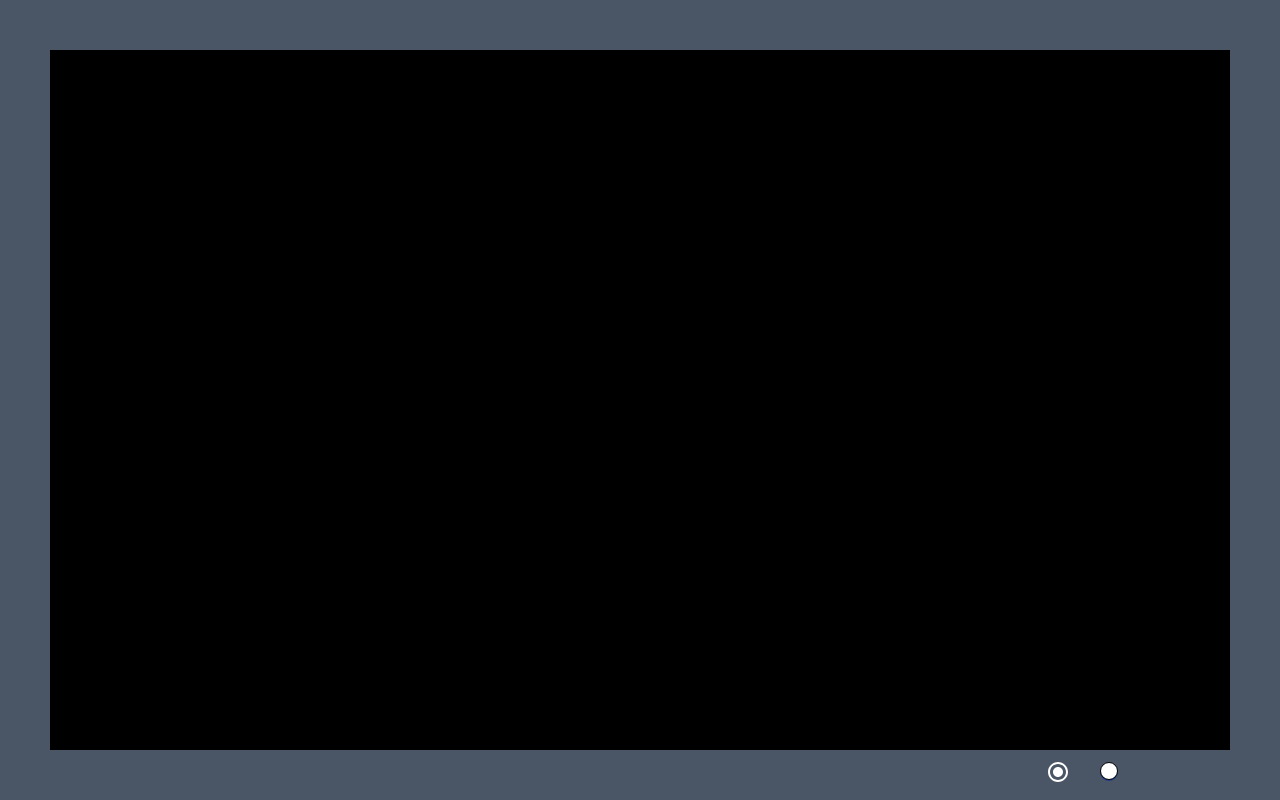
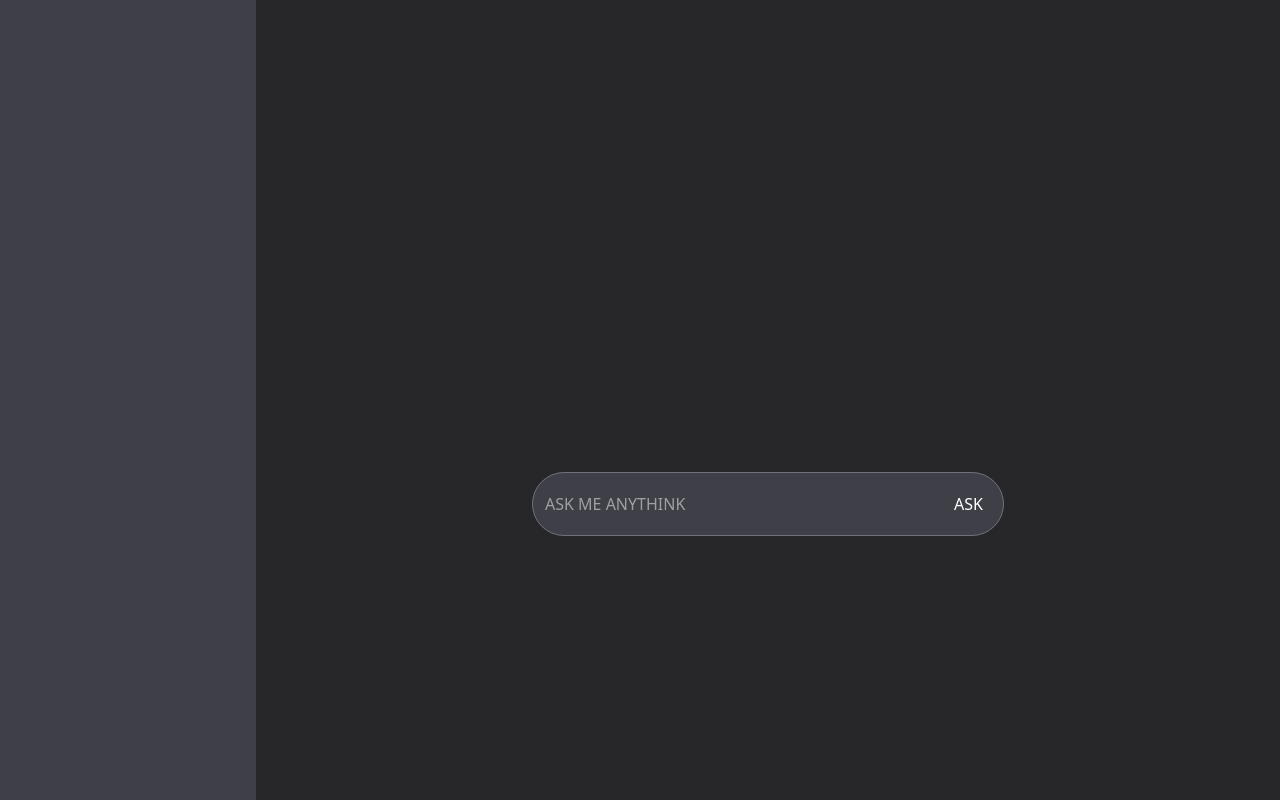
Before and after one commit to balwan-coding/Mystery-game, a React (Vite) app: page / in a window 1280 px wide. Built offline with nearby package versions, Linux system fonts and the light colour scheme.

Commit message:
change project

```diff
--- a/package.json
+++ b/package.json
@@ -1,5 +1,5 @@
 {
-  "name": "mistrygame",
+  "name": "maya",
   "private": true,
   "version": "0.0.0",
   "type": "module",
--- /dev/null
+++ b/src/componets/Chat.jsx
@@ -0,0 +1,29 @@
+import React from "react";
+
+function Chat({ qustion, inputChange, btnClick, enterBtnClick, result }) {
+  return (
+    // AIzaSyC2NT2R8rDqRJCwLPEHSlQPQiuHpPdB790
+    <div className="col-span-4 p-10">
+      <div className="container h-3/5 overflow-auto ">
+        <div className="text-white">
+          <ul>
+            {result && result.map((item, index) => <li key={index}>{item}</li>)}
+          </ul>
+        </div>
+      </div>
+      <div className="bg-zinc-700 w-1/2  border border-zinc-500 pr-5 rounded-4xl text-white m-auto h-16  flex">
+        <input
+          type="text"
+          placeholder="ASK ME ANYTHINK"
+          className="w-full h-full p-3 outline-none"
+          value={qustion}
+          onChange={inputChange}
+          onKeyDown={enterBtnClick}
+        />
+        <button onClick={btnClick}>ASK</button>
+      </div>
+    </div>
+  );
+}
+
+export default Chat;
--- a/src/componets/FristIntro.jsx
+++ /dev/null
@@ -1,43 +0,0 @@
-import React, { useState } from "react";
-import { Link } from "react-router-dom";
-import { FaPlay } from "react-icons/fa";
-import mysteryImage from "../assets/bg-image-main-page.jpeg";
-import { IoSettings } from "react-icons/io5";
-import Setting from "./setting";
-
-function FristIntro({ isVisible }) {
-  const [isSettingOpen, setisSettingOpen] = useState(false);
-
-  const handleSettingOpne = () => {
-    setisSettingOpen(!isSettingOpen);
-  };
-  return (
-    <div
-      className={`w-full h-full bg-cover bg-center
-              ${
-                isVisible ? "visible" : "hidden"
-              } flex items-center justify-center flex-col gap-5 relative`}
-      style={{ backgroundImage: `url(${mysteryImage})` }}
-    >
-      <IoSettings
-        className="text-4xl absolute top-3 left-3  active:rotate-95  cursor-pointer "
-        onClick={handleSettingOpne}
-      />
-
-      <Setting isOpen={isSettingOpen} />
-
-      <h1 className="animate-letter text-5xl font-semibold text-yellow-400 transition-all">
-        Welcome To Gameing Worald
-      </h1>
-
-      <Link
-        to="/levelF"
-        className="text-white flex gap-3 rounded-lg items-center justify-center bg-green-500 p-3 text-2xl hover:text-black hover:bg-yellow-400"
-      >
-        Play Game <FaPlay />
-      </Link>
-    </div>
-  );
-}
-
-export default FristIntro;
--- a/src/componets/Home.jsx
+++ b/src/componets/Home.jsx
@@ -1,46 +1,59 @@
-import FristIntro from "./FristIntro";
 import React, { useState } from "react";
-import { RiRadioButtonLine } from "react-icons/ri";
-import { Route, Routes } from "react-router-dom";
-import LevelOne from "./LevelOne";
+import Silder from "./Silder";
+import Chat from "./Chat";
+import { URL } from "../data/Url";
 
-const Home = () => {
-  const [color, setColor] = useState(false);
-  const [isOn, setIsOn] = useState(false);
-  const [isVisible, setIsVisible] = useState(false);
-  const handleChange = () => {
-    setColor(!color);
-    setIsVisible(!isVisible);
-    setIsOn(!isOn);
+function Home() {
+  const [qustion, setQustion] = useState("");
+  const [showResult, setShowResut] = useState(undefined);
+
+  const handleOnChange = (event) => {
+    setQustion(event.target.value);
+  };
+
+  const paylode = {
+    contents: [
+      {
+        parts: [
+          {
+            text: qustion,
+          },
+        ],
+      },
+    ],
+  };
+  const askQustion = async () => {
+    let response = await fetch(URL, {
+      method: "POST",
+      body: JSON.stringify(paylode),
+    });
+
+    response = await response.json();
+    let responseResult = response.candidates[0].content.parts[0].text;
+    responseResult = responseResult.split("* ");
+    responseResult = responseResult.map((item) => item.trim());
+    setShowResut(responseResult);
+  };
+
+  const handleOnKeyDown = (event) => {
+    if (event.key === "Enter") {
+      askQustion();
+    }
   };
   return (
-    <>
-      <div className="border-50 border-gray-600 mt-0 mr-0 ml-0 mb-0  bg-black relative h-screen">
-        <Routes>
-          <Route index element={<FristIntro isVisible={isVisible} />}></Route>
-          <Route
-            path="/levelF"
-            element={<LevelOne isVisible={isVisible} />}
-          ></Route>
-        </Routes>
-
-        <button
-          onClick={handleChange}
-          className={` ${
-            isOn ? "text-green-500" : "text-white"
-          } text-2xl absolute -bottom-[34px] right-40 cursor-pointer duration-300`}
-        >
-          <RiRadioButtonLine />
-        </button>
-
-        <span
-          className={` ${
-            color ? "bg-red-500" : "bg-white"
-          } p-2 border rounded-full absolute shadow-blue-900 shadow-2xs -bottom-[30px] right-28 duration-300 ease-in`}
-        ></span>
+    <div className="h-screen bg-zinc-800">
+      <div className="grid grid-cols-5  ">
+        <Silder />
+        <Chat
+          qustion={qustion}
+          inputChange={handleOnChange}
+          btnClick={askQustion}
+          enterBtnClick={handleOnKeyDown}
+          result={showResult}
+        />
       </div>
-    </>
+    </div>
   );
-};
+}
 
 export default Home;
--- a/src/componets/LevelOne.jsx
+++ /dev/null
@@ -1,42 +0,0 @@
-import React, { useState } from "react";
-import { Link } from "react-router-dom";
-
-function LevelOne({ isVisible }) {
-  const [position, setPosition] = useState({ x: 0, y: 0 });
-
-  const handleClick = (e) => {
-    const rect = e.currentTarget.getBoundingClientRect();
-    const x = e.clientX - rect.left;
-    const y = e.clientY - rect.top;
-    setPosition({ x, y });
-  };
-  return (
-    <div
-      className={`h-full
-             bg-green-700 ${
-               isVisible ? "visible" : "hidden"
-             } flex  flex-col gap-1`}
-    >
-      <div>
-        <h2 className="text-yellow-500 mt-2 ml-2 text-2xl font-semibold ">
-          Welcome to level one
-        </h2>
-        <Link
-          to="/"
-          className="text-white self-start flex mt-2 ml-2 gap-3 rounded-lg items-center justify-center bg-yellow-500 p-3 text-2xl hover:text-black hover:bg-yellow-400"
-        >
-          Go to home
-        </Link>
-      </div>
-
-      <div className="bg-indigo-900 h-full relevite" onClick={handleClick}>
-        <div
-          className="bg-white h-1 w-7 absolute "
-          style={{ left: position.x, top: position.y }}
-        ></div>
-      </div>
-    </div>
-  );
-}
-
-export default LevelOne;
--- a/src/componets/Setting.jsx
+++ /dev/null
@@ -1,23 +0,0 @@
-import React from "react";
-
-function Setting({ isOpen }) {
-  return (
-    <div
-      className={`h-96 w-9/12 absolute top-30 left-1/2 -translate-x-1/2 z-50
-       rounded-2xl bg-gray-600/50 duration-500 ease-in-out transform transition-all
-        ${
-          isOpen
-            ? "opacity-100 scale-100 pointer-events-auto"
-            : "opacity-0 scale-95 pointer-events-none"
-        }
-      `}
-      style={{
-        boxShadow: "0 0 100px rgba(0, 191, 255, 0.5)",
-      }}
-    >
-      jay ho
-    </div>
-  );
-}
-
-export default Setting;
--- /dev/null
+++ b/src/componets/Silder.jsx
@@ -0,0 +1,7 @@
+import React from "react";
+
+function Silder() {
+  return <div className="h-screen col-span-1 bg-zinc-700"></div>;
+}
+
+export default Silder;
--- /dev/null
+++ b/src/data/Url.js
@@ -0,0 +1,2 @@
+export const URL =
+  "https://generativelanguage.googleapis.com/v1beta/models/gemini-2.0-flash:generateContent?key=AIzaSyC2NT2R8rDqRJCwLPEHSlQPQiuHpPdB790";
```
Also changed, not shown: src/assets/bg-image-main-page.jpeg (deleted).
